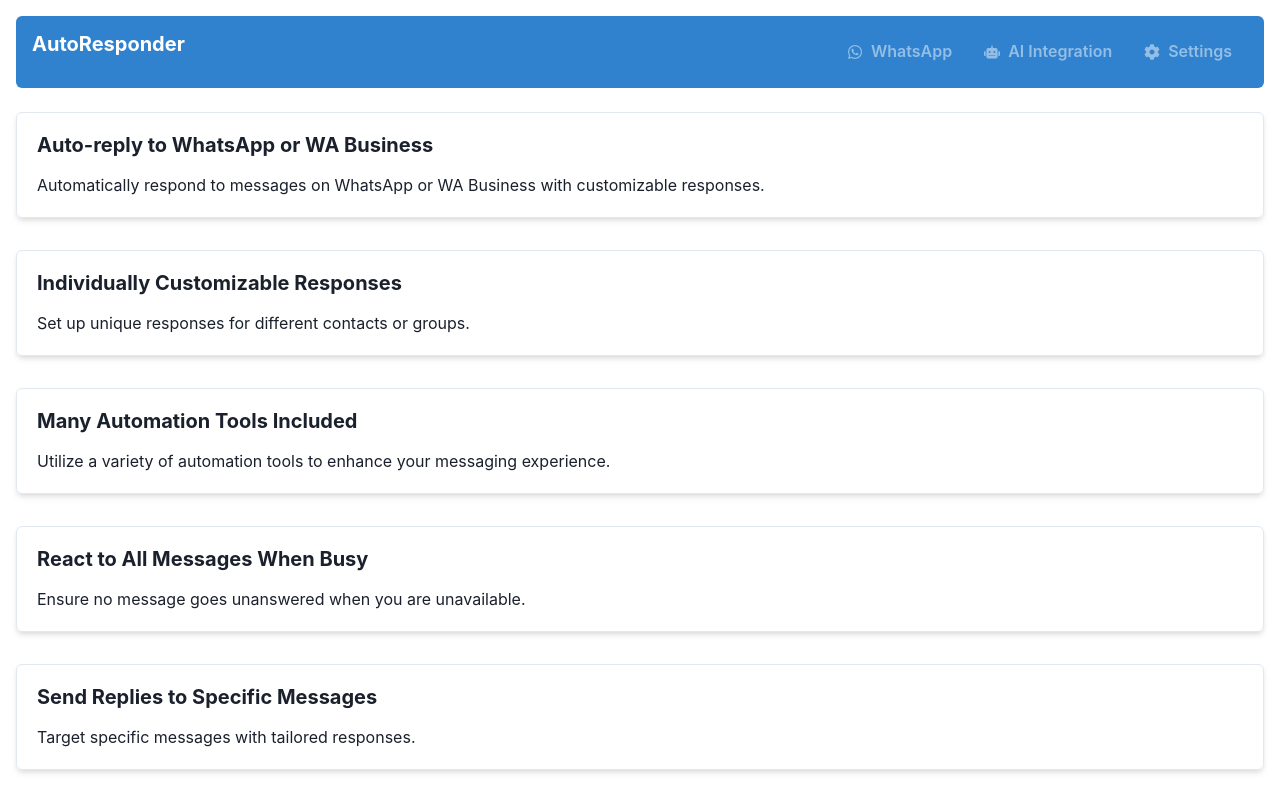
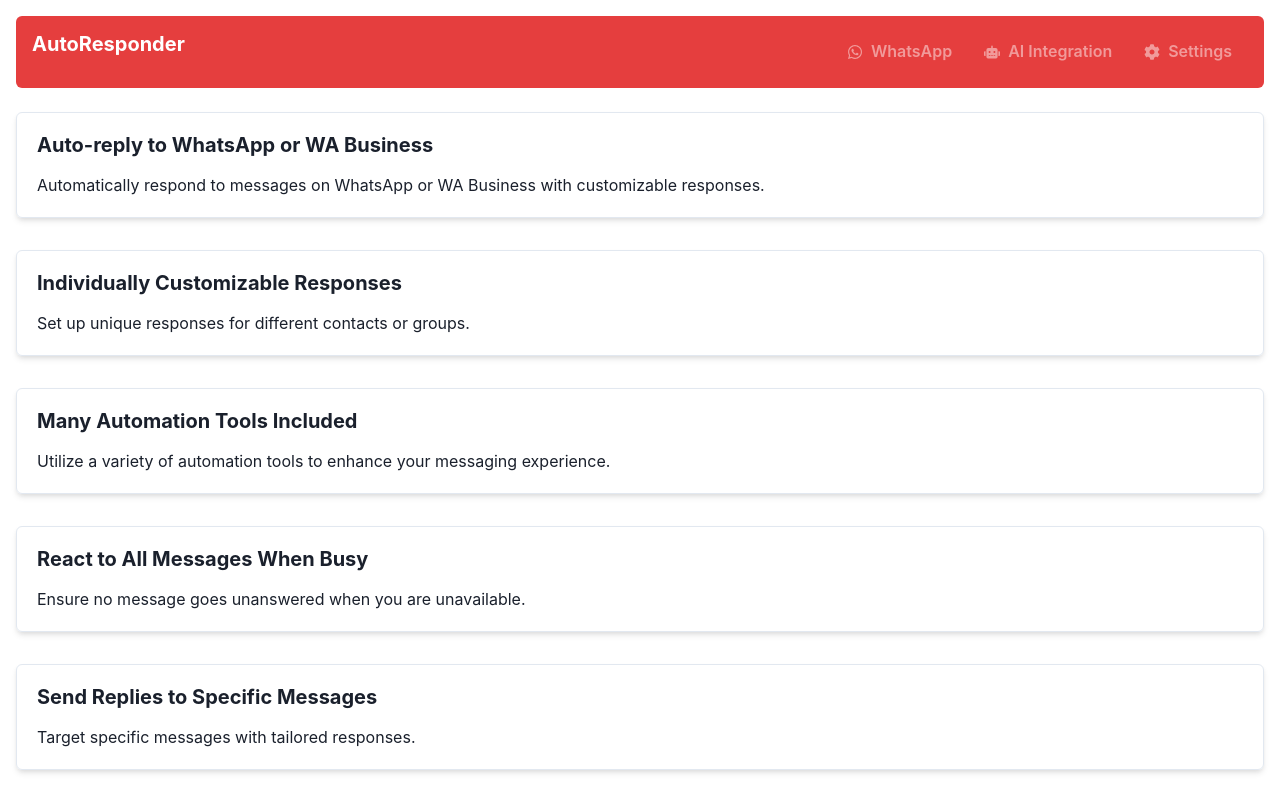
Before and after one commit to GPT-Engineer-App-Dev/autoresponder-bot, a React (Vite) app: page / in a window 1280 px wide. Shown: the top 800 px of the page. Built offline with nearby package versions, Linux system fonts and the light colour scheme.

Commit message:
Updated the header color to red in the Index page.

```diff
--- a/src/pages/Index.jsx
+++ b/src/pages/Index.jsx
@@ -4,7 +4,7 @@ import { FaWhatsapp, FaRobot, FaCog, FaFacebook, FaTwitter, FaInstagram, FaLinke
 const Index = () => {
   return (
     <Container maxW="container.xl" p={4}>
-      <Flex as="nav" bg="blue.500" color="white" p={4} borderRadius="md" mb={6}>
+      <Flex as="nav" bg="red.500" color="white" p={4} borderRadius="md" mb={6}>
         <Heading size="md">AutoResponder</Heading>
         <Spacer />
         <Button variant="ghost" colorScheme="whiteAlpha" leftIcon={<FaWhatsapp />}>WhatsApp</Button>
```
